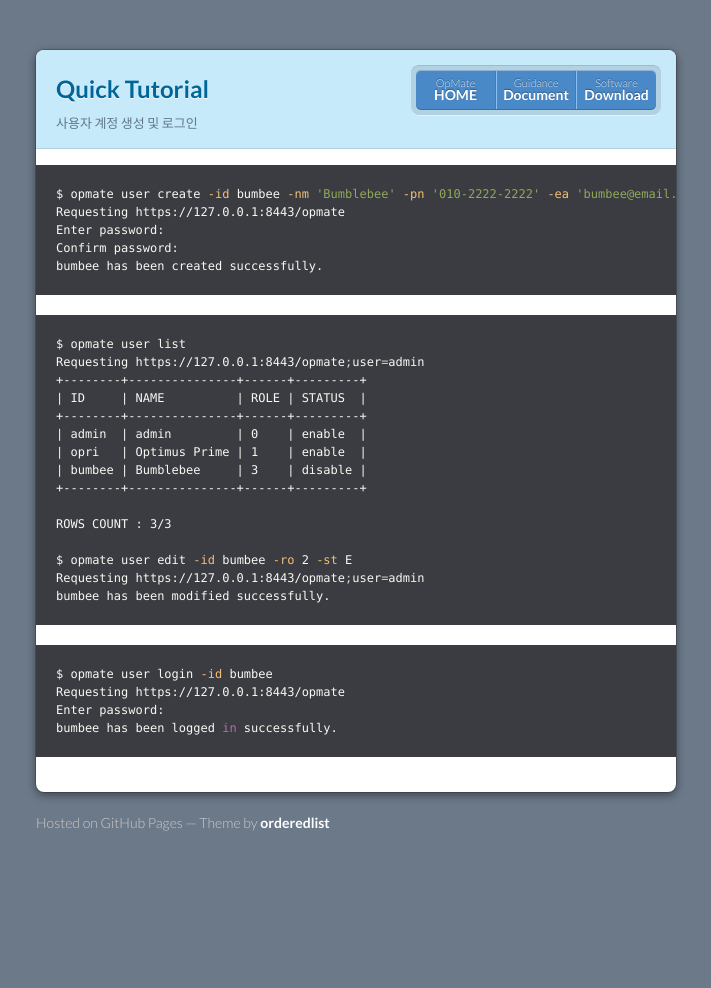
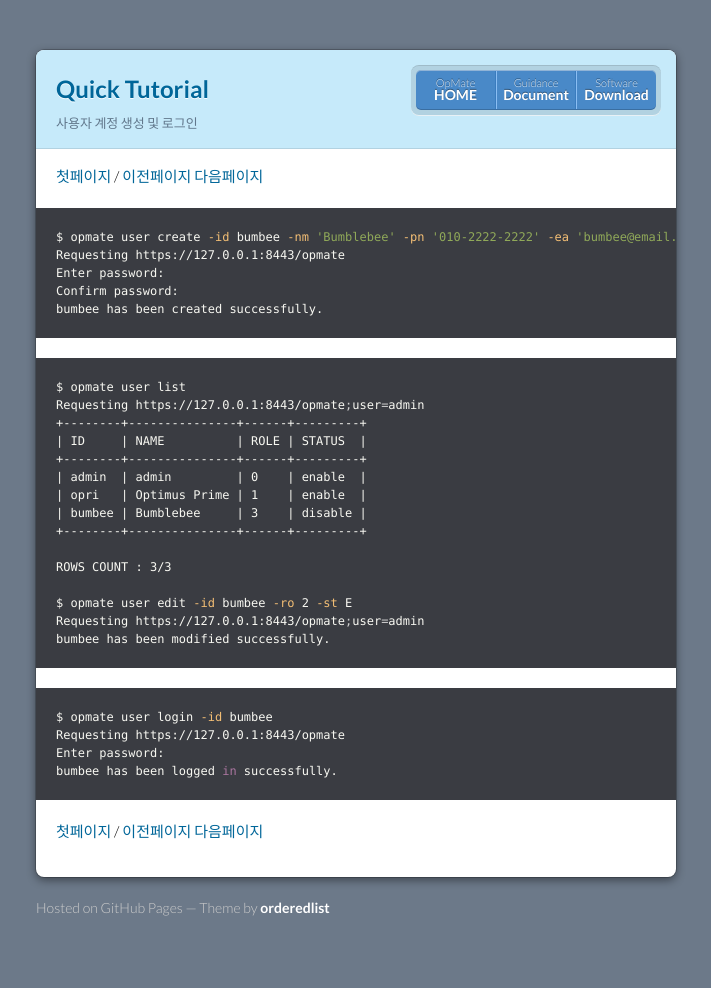
Before and after one commit to opmate/opmate.github.io, a Jekyll site: the page built from document/QuickTutorial2.md, in a window 1280 px wide. Shown: the whole page, without its empty margins (284-995 px from the left). Built offline with Jekyll 4.4.1, drawn with Linux system fonts in a browser that asks for light colours; our own code applies the rules of GitHub Pages for plain Markdown files; a script that is not in the unit is left out; the repository's description, which GitHub fills in, is left out; before the commit the page ends 903 px from its top, so only the background shows below that.

Commit message:
Update QuickTutorial2.md

````diff
--- a/document/QuickTutorial2.md
+++ b/document/QuickTutorial2.md
@@ -2,6 +2,8 @@
 title: Quick Tutorial
 description: 사용자 계정 생성 및 로그인
 ---
+
+[첫페이지](QuickTutorial.md) / [이전페이지](QuickTutorial1.md) [다음페이지](QuickTutorial3.md)
 
 ```sh
 $ opmate user create -id bumbee -nm 'Bumblebee' -pn '010-2222-2222' -ea 'bumbee@email.com'
@@ -35,3 +37,5 @@
 Enter password:
 bumbee has been logged in successfully.
 ```
+
+[첫페이지](QuickTutorial.md) / [이전페이지](QuickTutorial1.md) [다음페이지](QuickTutorial3.md)
````
